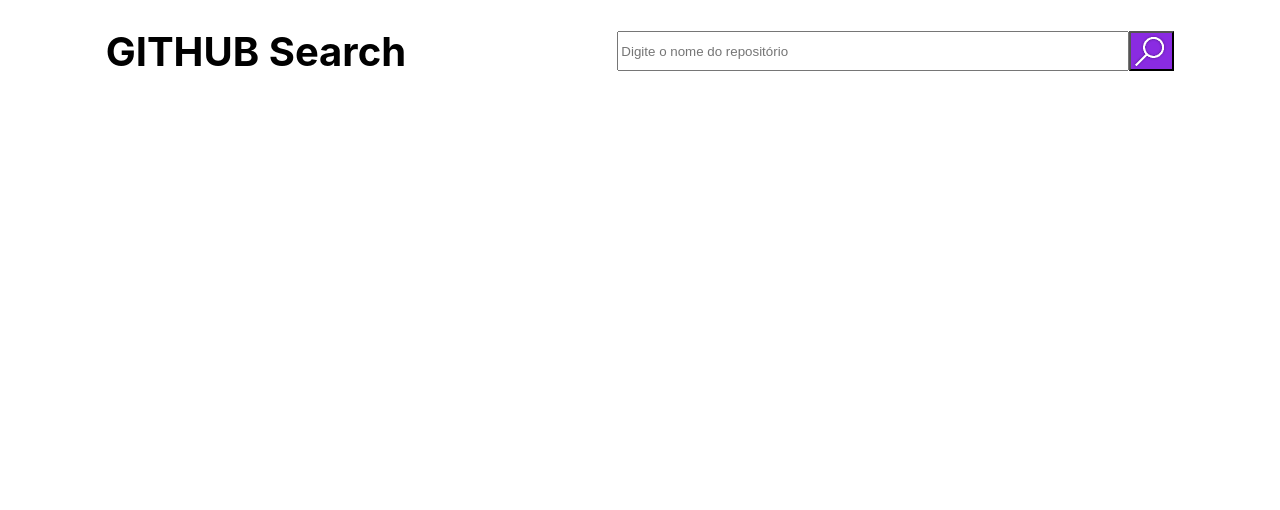
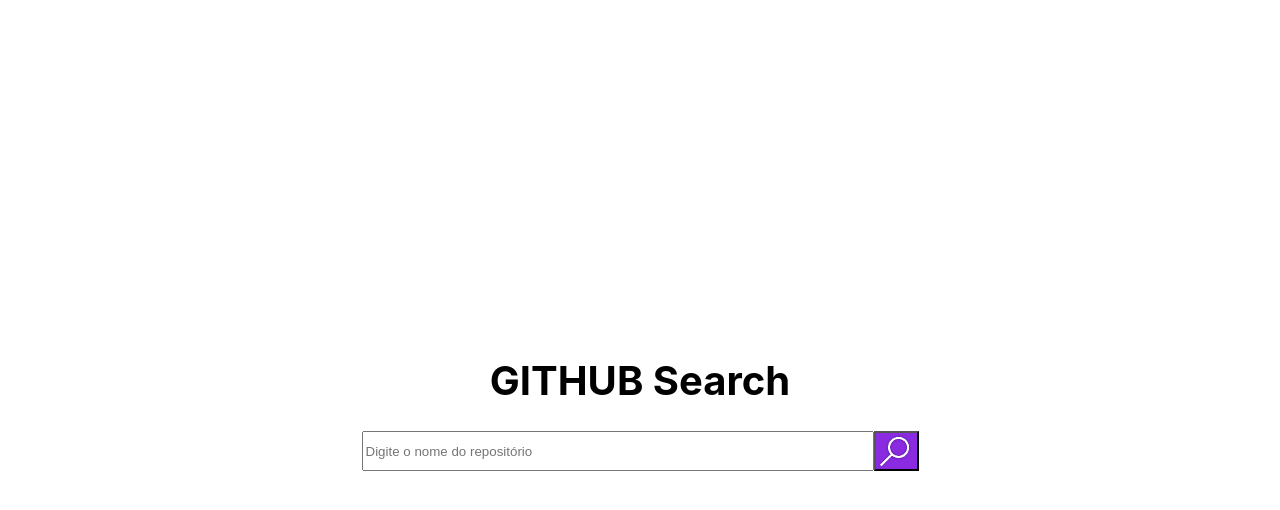
Before and after one commit to rosanaemidio/desafio_concrete, a React (Create React App) app in the folder github-search/: page / in a window 1280 px wide. Shown: the top 510 px of the page. Built offline with nearby package versions, Linux system fonts and the light colour scheme.

Commit message:
Add style in component Home

```diff
--- a/github-search/src/components/Input/Input.css
+++ b/github-search/src/components/Input/Input.css
@@ -1,4 +1,4 @@
 .search__home{
-    width: 60vw;
-    height: 60px;
+    width: 40vw;
+    height: 40px;
 }
--- a/github-search/src/components/Search/Search.css
+++ b/github-search/src/components/Search/Search.css
@@ -1,11 +1,13 @@
 .search{
+    width: 100%;
     display: flex;
-    justify-content: space-around;
-        /* justify-content: center;
-    flex-direction: column; */
+    justify-content: center;
+    flex-direction: column;
+    align-items: center;
 }
 .search>h1{
     font-size: 40px;
+    text-align: center;
 }
 .search__div{
     display: flex;
--- a/github-search/src/components/Search/Search.js
+++ b/github-search/src/components/Search/Search.js
@@ -8,7 +8,6 @@
 
     return(
         <div className={props.classe}>
-
             <h1>GITHUB Search</h1>
             <div className='search__div'>
                 <Input />
--- a/github-search/src/pages/Home/Home.css
+++ b/github-search/src/pages/Home/Home.css
@@ -2,5 +2,5 @@
     display: flex;
     justify-content: center;
     align-items: center;
-
+    height: 100vh;
 }
--- a/github-search/src/pages/Home/Home.js
+++ b/github-search/src/pages/Home/Home.js
@@ -1,7 +1,7 @@
 import React from 'react'
 import Search from '../../components/Search/Search'
 
-
+import './Home.css'
 
 function Home (){
     return(
```
Also changed, not shown: 1 other file (tests, documents, lock files or other folders).
